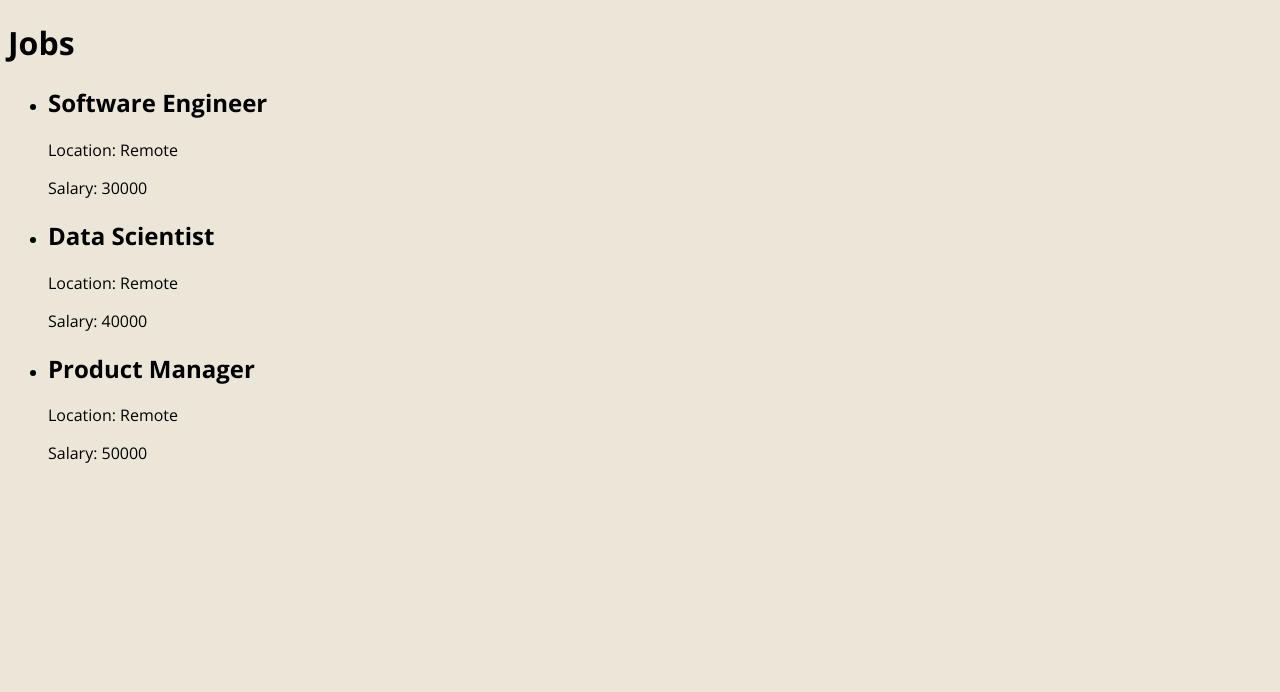
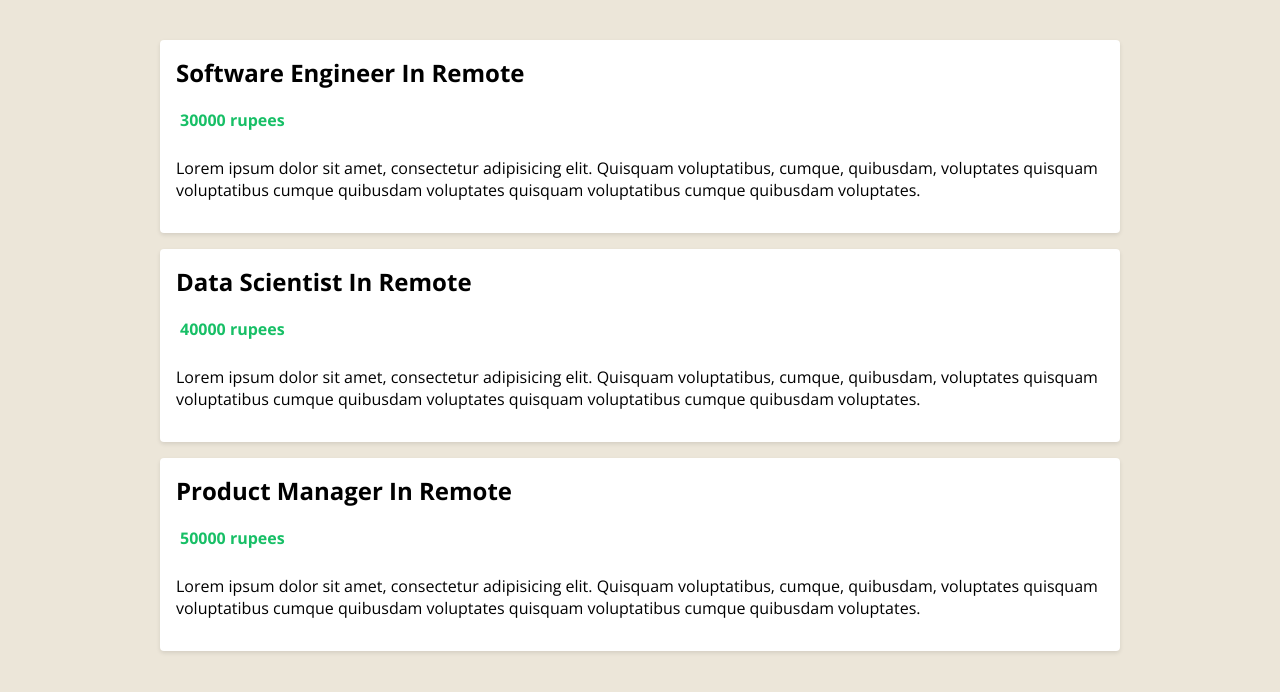
Before and after one commit to Amer-Morsy/vue-with-typescript, a Vue app: page / in a window 1280 px wide. Shown: the top 692 px of the page. Built offline with nearby package versions, Linux system fonts and the light colour scheme.

Commit message:
lesson-4

```diff
--- a/src/App.vue
+++ b/src/App.vue
@@ -1,43 +1,18 @@
 <template>
   <div class="app">
-    <!-- <p>{{ name }} {{ age }}</p>
-    <button @click="changeName('Zelda')">change name</button>
-    <button @click="changeAge('34')">change age</button> -->
-    <h1>Jobs</h1>
-    <ul>
-      <li v-for="job in jobs" :key="job.id">
-        <h2>{{ job.title }}</h2>
-        <p>Location: {{ job.location }}</p>
-        <p>Salary: {{ job.salary }}</p>
-      </li>
-    </ul>
+    <JobList :jobs="jobs" />
   </div>
 </template>
 
 <script lang="ts">
-import { defineComponent, reactive, ref, toRefs } from "vue";
+import { defineComponent, ref } from "vue";
 import Job from "@/types/Job";
+import JobList from "@/components/JobList.vue";
 
 export default defineComponent({
   name: "App",
-  components: {},
+  components: { JobList },
   setup() {
-    // const state = reactive({
-    //   name: "Link",
-    //   age: 25 as number | string,
-    // });
-    // // state.name = 999; // This will throw an error because name is expected to be a string
-    // state.age = 30;
-    // return { ...toRefs(state) };
-
-    // const name = ref("Link");
-    // // const age = ref(25 as number | string);
-    // const age = ref<number | string>(25);
-    // return {
-    //   name,
-    //   age,
-    // };
-
     const jobs = ref<Job[]>([
       {
         id: "1",
@@ -63,14 +38,6 @@
       jobs,
     };
   },
-  methods: {
-    // changeName(name: string) {
-    //   this.name = name;
-    // },
-    // changeAge(age: number) {
-    //   this.age = age;
-    // },
-  },
 });
 </script>
 
--- /dev/null
+++ b/src/components/JobList.vue
@@ -0,0 +1,71 @@
+<template>
+  <div class="job-list">
+    <ul>
+      <li v-for="job in jobs" :key="job.id">
+        <h2>{{ job.title }} in {{ job.location }}</h2>
+        <div class="salary">
+          <p>{{ job.salary }} rupees</p>
+        </div>
+        <div class="description">
+          <p>
+            Lorem ipsum dolor sit amet, consectetur adipisicing elit. Quisquam
+            voluptatibus, cumque, quibusdam, voluptates quisquam voluptatibus
+            cumque quibusdam voluptates quisquam voluptatibus cumque quibusdam
+            voluptates.
+          </p>
+        </div>
+      </li>
+    </ul>
+  </div>
+</template>
+
+<script lang="ts">
+import { defineComponent, PropType } from "vue";
+import Job from "@/types/Job";
+
+export default defineComponent({
+  props: {
+    jobs: {
+      type: Array as PropType<Job[]>,
+      required: true,
+    },
+  },
+
+  setup(props) {
+    console.log("props", props.jobs);
+  },
+});
+</script>
+
+<style scoped>
+.job-list {
+  max-width: 960px;
+  margin: 40px auto;
+}
+.job-list ul {
+  padding: 0;
+}
+.job-list li {
+  list-style: none;
+  background: white;
+  padding: 16px;
+  margin: 16px 0;
+  border-radius: 4px;
+  box-shadow: 0 2px 4px rgba(0, 0, 0, 0.1);
+}
+.job-list h2 {
+  margin: 0 0 10px;
+  text-transform: capitalize;
+}
+.salary {
+  display: flex;
+}
+.salary img {
+  width: 30px;
+}
+.salary p {
+  color: #17bf66;
+  font-weight: bold;
+  margin: 10px 4px;
+}
+</style>
```
